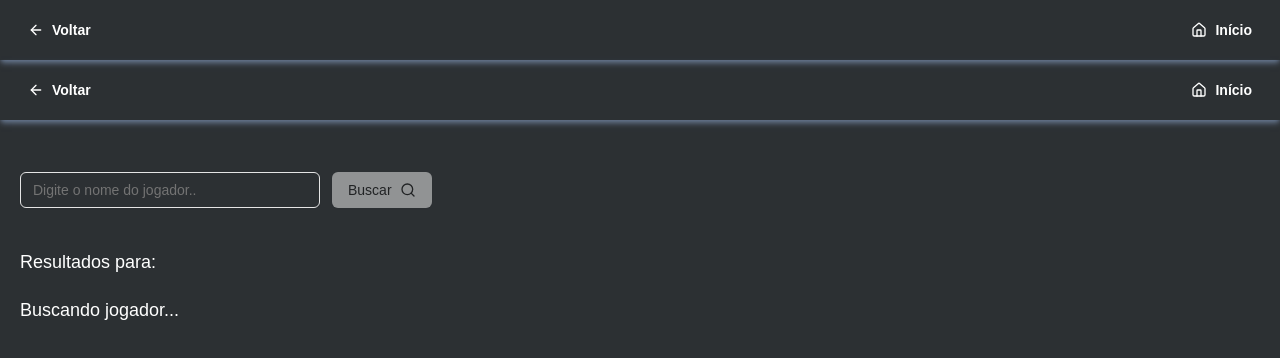
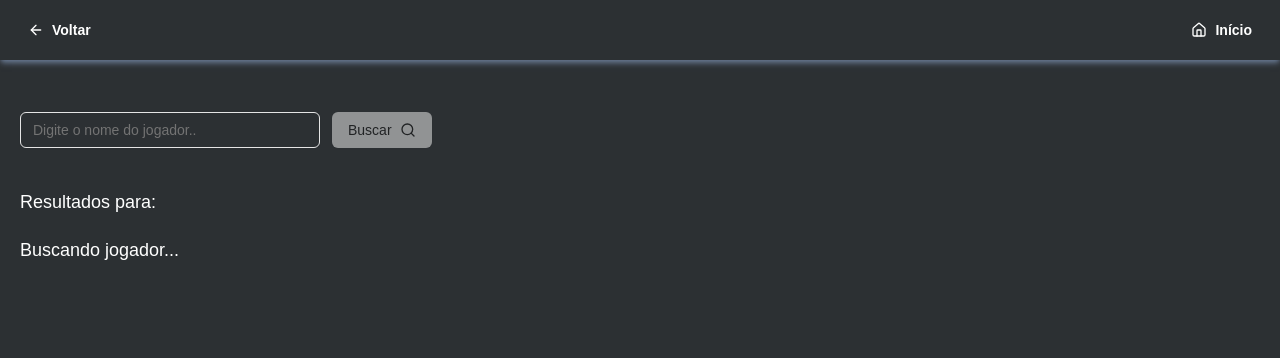
Before and after one commit to gabrieldemattos/pes-championship-search-site, a Next.js app: page /players in a window 1280 px wide. Shown: the top 358 px of the page. Built offline with nearby package versions, Linux system fonts and the light colour scheme.

Commit message:
fix: remove navbar from pages

```diff
--- a/app/page.tsx
+++ b/app/page.tsx
@@ -4,7 +4,7 @@ import SearchPlayer from "./_components/search-player";
 export default function Home() {
   return (
     <div className="w-screen h-screen text-white flex flex-col pt-3">
-      <div className="relative h-[250px] w-full">
+      <div className="relative h-[250px] w-full mt-10">
         <Image
           src="/pes-logo.png"
           alt="logo pro evolution soccer 2007"
--- a/app/players/[id]/page.tsx
+++ b/app/players/[id]/page.tsx
@@ -5,7 +5,6 @@ import { positionColors } from "@/app/_constants/position-colors";
 import { ReactElement } from "react";
 import Hability from "./_components/hability";
 import Status from "./_components/status";
-import Navbar from "@/app/_components/navbar";
 import PlayerOwnerButton from "./_components/player-owner-button";
 
 interface PlayerPageProps {
@@ -34,9 +33,6 @@ const PlayerPage = async ({ params }: PlayerPageProps) => {
   if (!player) return notFound();
 
   return (
-    <div className="pb-5">
-      <Navbar />
-
     <div className="p-5">
       <div className="mt-5 border pb-1">
         <div className="space-y-2">
@@ -94,30 +90,18 @@ const PlayerPage = async ({ params }: PlayerPageProps) => {
             <Hability hability="acceleration" value={player.acceleration} />
             <Hability hability="response" value={player.response} />
             <Hability hability="agility" value={player.agility} />
-              <Hability
-                hability="dribble acc."
-                value={player.dribbleAccuracy}
-              />
+            <Hability hability="dribble acc." value={player.dribbleAccuracy} />
             <Hability hability="dribble speed" value={player.dribbleSpeed} />
             <Hability
               hability="s. pass acc."
               value={player.shortPassAccuracy}
             />
-              <Hability
-                hability="s. pass speed"
-                value={player.shortPassSpeed}
-              />
-              <Hability
-                hability="l. pass acc."
-                value={player.longPassAccuracy}
-              />
+            <Hability hability="s. pass speed" value={player.shortPassSpeed} />
+            <Hability hability="l. pass acc." value={player.longPassAccuracy} />
             <Hability hability="l. pass speed" value={player.longPassSpeed} />
             <Hability hability="shot acc." value={player.shotAccuracy} />
             <Hability hability="shot power" value={player.shotPower} />
-              <Hability
-                hability="shot technique"
-                value={player.shotTechnique}
-              />
+            <Hability hability="shot technique" value={player.shotTechnique} />
           </div>
 
           <div className="w-full">
@@ -174,7 +158,6 @@ const PlayerPage = async ({ params }: PlayerPageProps) => {
         </div>
       </div>
     </div>
-    </div>
   );
 };
 
--- a/app/players/page.tsx
+++ b/app/players/page.tsx
@@ -8,7 +8,6 @@ import { searchPlayers } from "./_actions/search";
 import Link from "next/link";
 import { positionColors } from "../_constants/position-colors";
 import SearchPlayer from "../_components/search-player";
-import Navbar from "../_components/navbar";
 import ErrorMessage from "../_components/error-message";
 
 const PlayersPage = () => {
@@ -45,10 +44,7 @@ const PlayersPage = () => {
   }, [searchFor]);
 
   return (
-    <div className="pb-10">
-      <Navbar />
-
-      <div className="p-5">
+    <div className="pb-10 p-5">
       <div className="mt-8">
         <SearchPlayer isLoading={isLoading} />
       </div>
@@ -99,7 +95,6 @@ const PlayersPage = () => {
         {error !== "" && !isLoading && <ErrorMessage error={error} />}
       </div>
     </div>
-    </div>
   );
 };
 
--- a/app/team/[owner]/page.tsx
+++ b/app/team/[owner]/page.tsx
@@ -1,6 +1,5 @@
 "use client";
 
-import Navbar from "@/app/_components/navbar";
 import PlayerAccordingToPosition from "./_components/player-according-to-position";
 import { useEffect, useState } from "react";
 import { Players } from "@prisma/client";
@@ -50,8 +49,6 @@ const TeamPage = ({ params }: { params: Promise<{ owner: string }> }) => {
 
   return (
     <div className="pb-5">
-      <Navbar />
-
       {isLoading && (
         <h1 className="text-center text-xl mt-7">
           <Loader />
```
Lines whose indentation alone changed are shown as unchanged.
